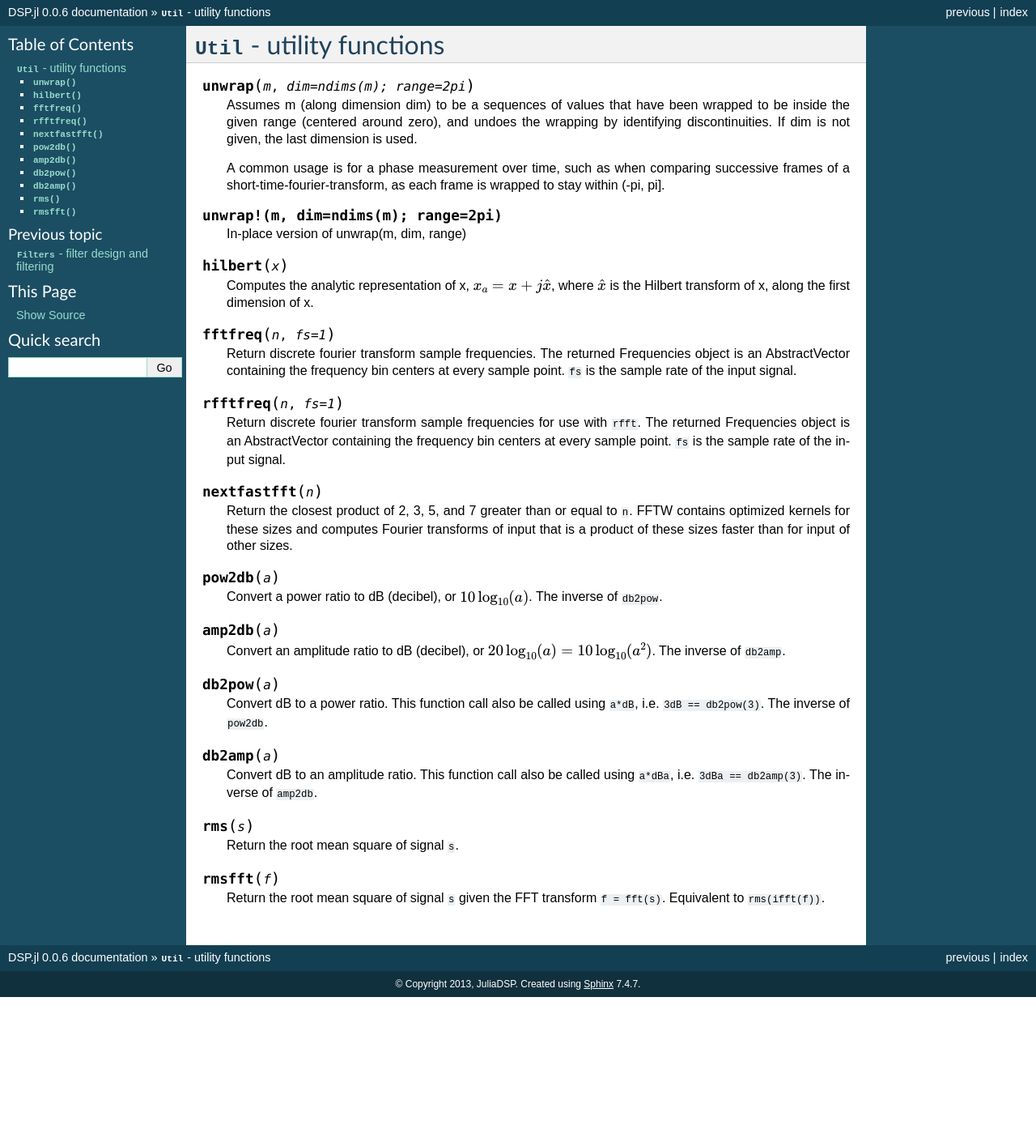
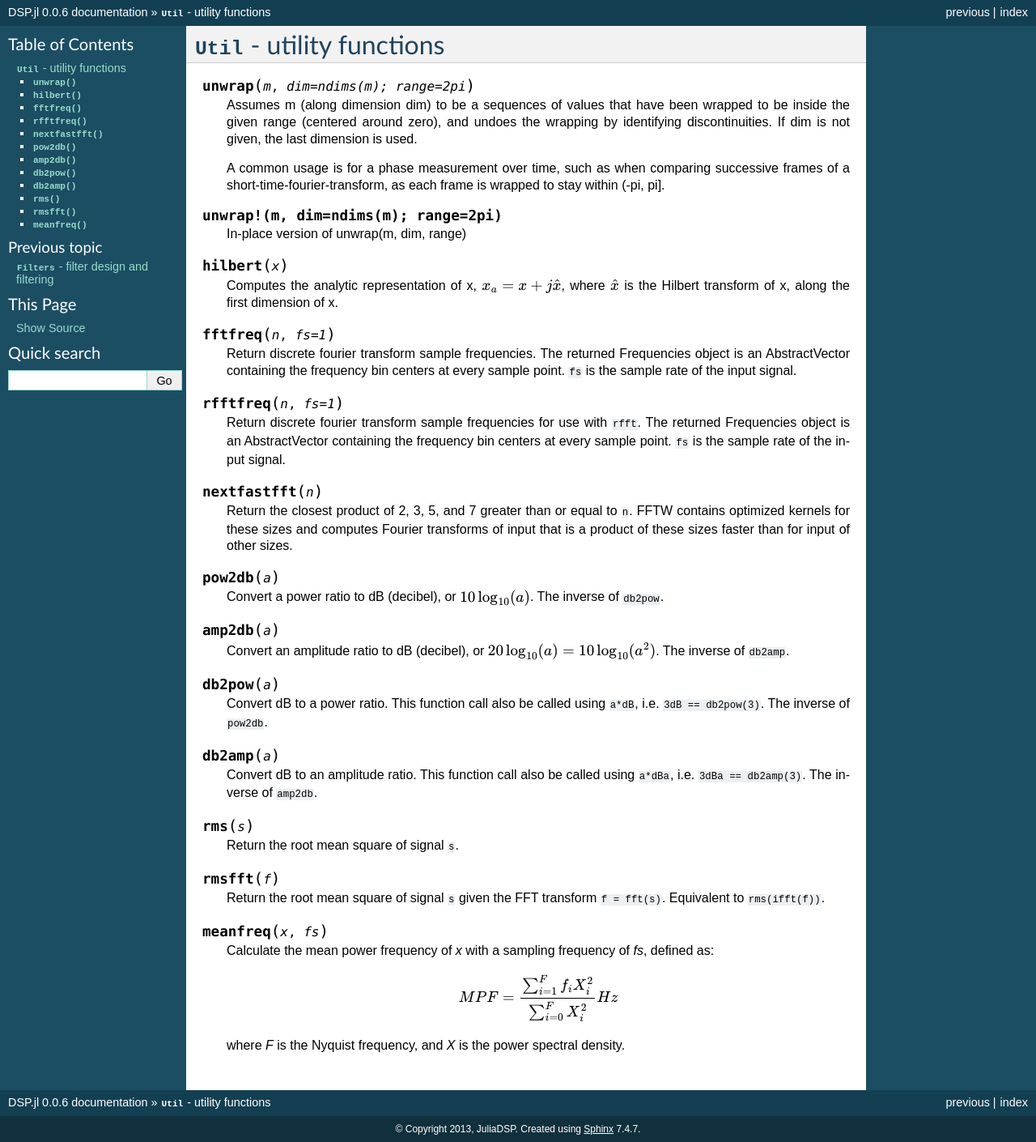
Before and after one commit to JuliaDSP/DSP.jl, a Sphinx documentation site: the page built from doc/util.rst, in a window 1280 px wide. Shown: the whole page at 81% size. Built offline with Sphinx 7.4.7, drawn with Linux system fonts in a browser that asks for light colours; formulas are drawn with MathJax 3; before the commit the page ends 1231 px from its top, so only the background shows below that.

Commit message:
Add function to calculate the mean frequency of a signal (#178)
* Add meanfreq function to util.jl

Associated documentation and tests are also included.

```diff
--- a/doc/util.rst
+++ b/doc/util.rst
@@ -71,3 +71,11 @@
 
     Return the root mean square of signal ``s`` given the FFT transform
     ``f = fft(s)``. Equivalent to ``rms(ifft(f))``.
+
+.. function:: meanfreq(x, fs)
+
+    Calculate the mean power frequency of `x` with a sampling frequency of `fs`, defined as:
+
+    .. math:: MPF = \frac{\sum_{i=1}^{F} f_i X_i^2 }{\sum_{i=0}^{F} X_i^2 } Hz
+
+    where `F` is the Nyquist frequency, and `X` is the power spectral density.
```
Also changed, not shown: 2 other files.
